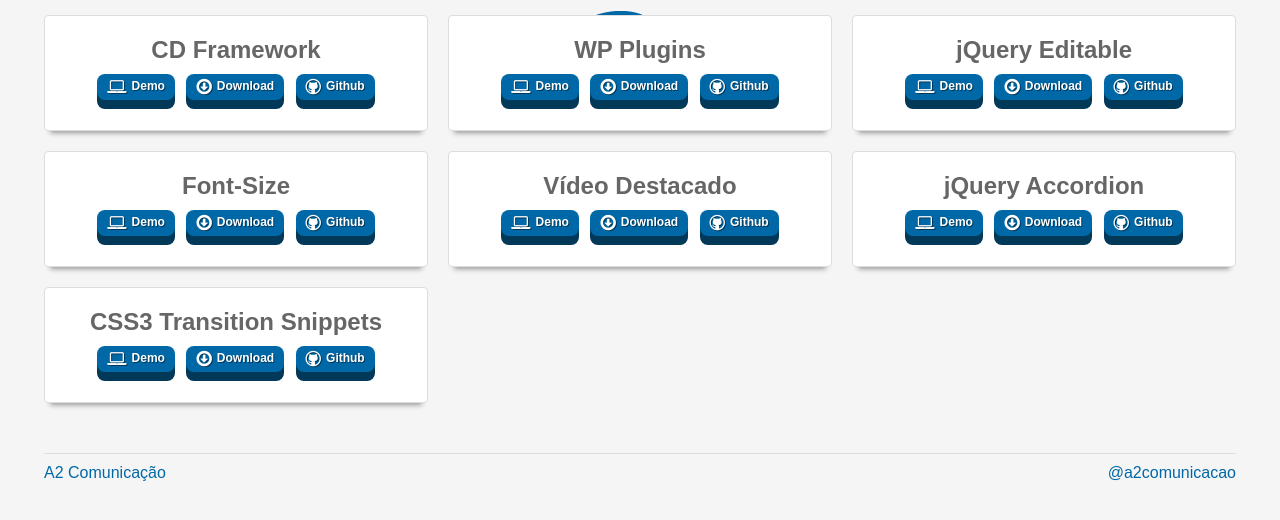
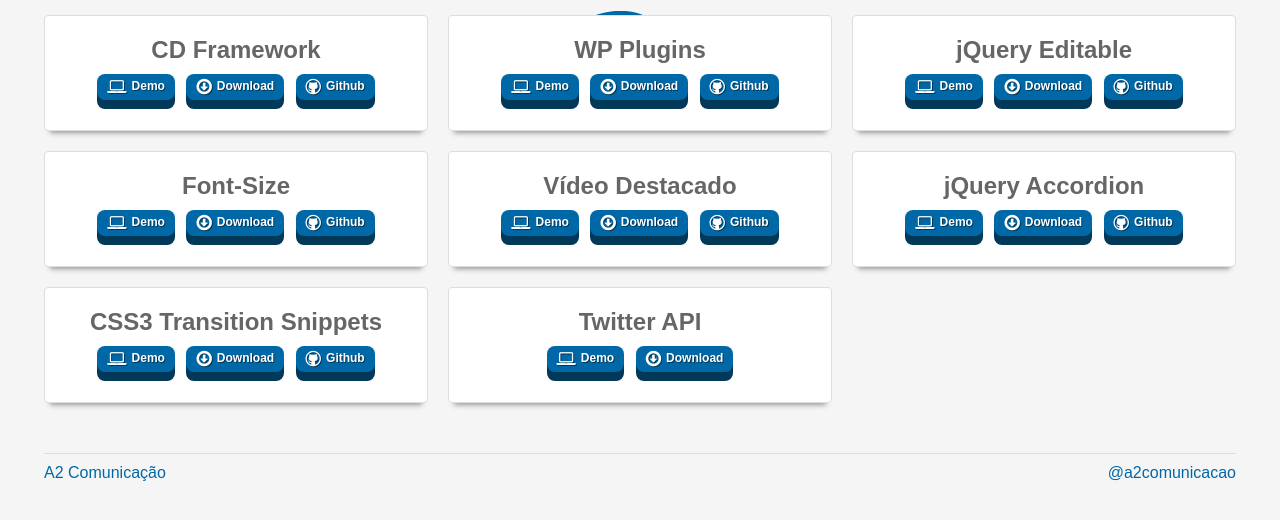
Before and after one commit to a2ad/A2lab, a PHP site: page / in a window 1280 px wide. Shown: the top 520 px of the page. Run offline with PHP 8.4, Linux system fonts and the light colour scheme; some libraries are stand-ins or nearby versions.

Commit message:
Adicionado novo plugin do twitter

```diff
--- a/index.php
+++ b/index.php
@@ -59,6 +59,11 @@
             <a href="https://github.com/raphaelfabeni/transitionSnippets/archive/master.zip" class="btn"><span><i class="icon-download"></i>Download</span></a>
             <a target="_blank" href="https://github.com/raphaelfabeni/transitionSnippets" class="btn"><span><i class="icon-github"></i>Github</span></a>
          </section>
+         <section class="project">
+            <h2>Twitter API</h2>
+            <a target="_blank" href="http://lab.a2comunicacao.com.br/twitter-api/" class="btn"><span><i class="icon-laptop"></i>Demo</span></a>
+            <a href="http://lab.a2comunicacao.com.br/twitter-api/twitterfeed.min.js" class="btn"><span><i class="icon-download"></i>Download</span></a>
+         </section>
       </div>
    </div>
 
```
